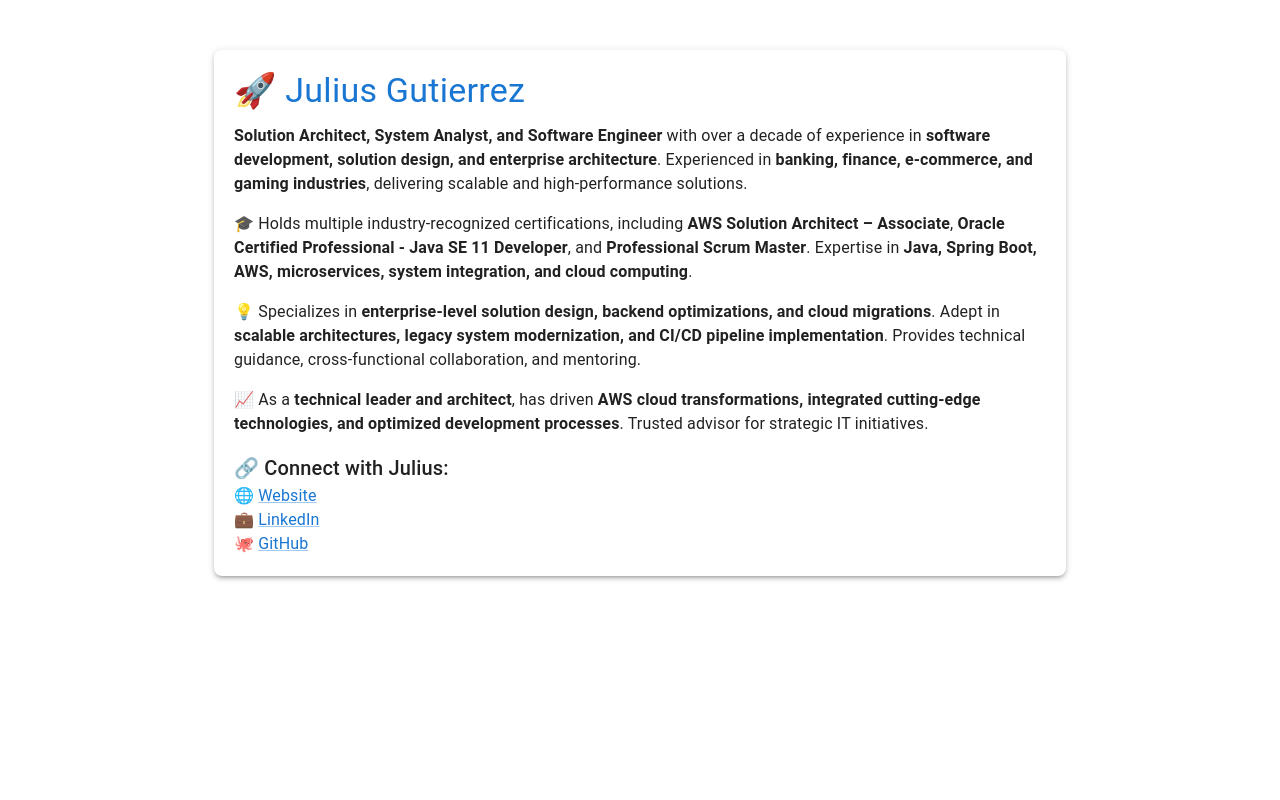
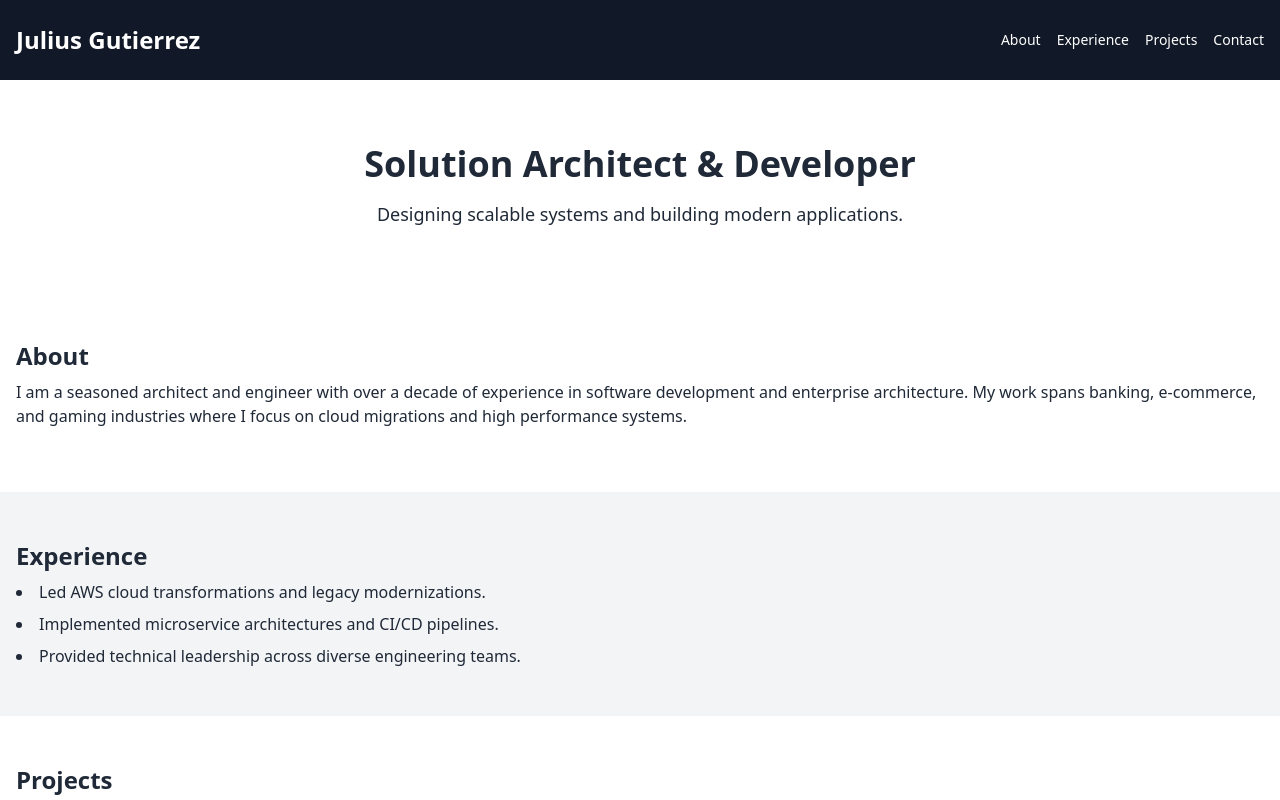
Before and after one commit to juliusgutierrez/juliusgutierrez.github.io, a React (Create React App) app: page / in a window 1280 px wide. Shown: the top 800 px of the page. Built offline with nearby package versions, Linux system fonts and the light colour scheme.

Commit message:
Refactor site with Tailwind sections

```diff
--- a/package.json
+++ b/package.json
@@ -4,10 +4,6 @@
   "version": "0.1.0",
   "private": true,
   "dependencies": {
-    "@emotion/react": "^11.14.0",
-    "@emotion/styled": "^11.14.0",
-    "@mui/icons-material": "^6.4.5",
-    "@mui/material": "^6.4.5",
     "@testing-library/dom": "^10.4.0",
     "@testing-library/jest-dom": "^6.6.3",
     "@testing-library/react": "^16.2.0",
--- a/public/index.html
+++ b/public/index.html
@@ -15,6 +15,7 @@
       user's mobile device or desktop. See https://developers.google.com/web/fundamentals/web-app-manifest/
     -->
     <link rel="manifest" href="%PUBLIC_URL%/manifest.json" />
+    <script src="https://cdn.tailwindcss.com"></script>
     <!--
       Notice the use of %PUBLIC_URL% in the tags above.
       It will be replaced with the URL of the `public` folder during the build.
--- a/src/App.css
+++ /dev/null
@@ -1,22 +0,0 @@
-body {
-  font-family: Arial, sans-serif;
-  color: #333;
-  background: #f4f4f4;
-  margin: 0;
-  padding: 0;
-}
-.container {
-  max-width: 800px;
-  margin: 50px auto;
-  background: #fff;
-  padding: 20px;
-  box-shadow: 0 0 10px rgba(0, 0, 0, 0.1);
-  border-radius: 8px;
-}
-h1 {
-  color: #007bff;
-}
-.bio-section {
-  margin-bottom: 20px;
-  line-height: 1.6;
-}
--- a/src/App.tsx
+++ b/src/App.tsx
@@ -1,46 +1,57 @@
-import React from "react";
-import { Container, Typography, Paper, Link } from "@mui/material";
+import React from 'react';
 
 const App: React.FC = () => {
   return (
-    <Container maxWidth="md" style={{ marginTop: "50px" }}>
-      <Paper elevation={3} style={{ padding: "20px", borderRadius: "8px" }}>
-        <Typography variant="h4" color="primary" gutterBottom>
-          🚀 Julius Gutierrez
-        </Typography>
+    <div className="font-sans text-gray-800">
+      <header className="bg-gray-900 text-white py-6">
+        <nav className="container mx-auto flex justify-between items-center px-4">
+          <h1 className="text-2xl font-bold">Julius Gutierrez</h1>
+          <ul className="flex space-x-4 text-sm">
+            <li><a href="#about" className="hover:underline">About</a></li>
+            <li><a href="#experience" className="hover:underline">Experience</a></li>
+            <li><a href="#projects" className="hover:underline">Projects</a></li>
+            <li><a href="#contact" className="hover:underline">Contact</a></li>
+          </ul>
+        </nav>
+      </header>
 
-        <Typography variant="body1" paragraph>
-          <strong>Solution Architect, System Analyst, and Software Engineer</strong> with over a decade of
-          experience in <strong>software development, solution design, and enterprise architecture</strong>.
-          Experienced in <strong>banking, finance, e-commerce, and gaming industries</strong>, delivering scalable
-          and high-performance solutions.
-        </Typography>
+      <section className="container mx-auto px-4 py-16 text-center" id="hero">
+        <h2 className="text-4xl font-extrabold mb-4">Solution Architect & Developer</h2>
+        <p className="text-lg">Designing scalable systems and building modern applications.</p>
+      </section>
 
-        <Typography variant="body1" paragraph>
-          🎓 Holds multiple industry-recognized certifications, including <strong>AWS Solution Architect – Associate</strong>,
-          <strong> Oracle Certified Professional - Java SE 11 Developer</strong>, and <strong>Professional Scrum Master</strong>.
-          Expertise in <strong>Java, Spring Boot, AWS, microservices, system integration, and cloud computing</strong>.
-        </Typography>
+      <section className="container mx-auto px-4 py-12" id="about">
+        <h3 className="text-2xl font-semibold mb-2">About</h3>
+        <p className="mb-4">I am a seasoned architect and engineer with over a decade of experience in software development and enterprise architecture. My work spans banking, e-commerce, and gaming industries where I focus on cloud migrations and high performance systems.</p>
+      </section>
 
-        <Typography variant="body1" paragraph>
-          💡 Specializes in <strong>enterprise-level solution design, backend optimizations, and cloud migrations</strong>.
-          Adept in <strong>scalable architectures, legacy system modernization, and CI/CD pipeline implementation</strong>.
-          Provides technical guidance, cross-functional collaboration, and mentoring.
-        </Typography>
+      <section className="bg-gray-100 py-12" id="experience">
+        <div className="container mx-auto px-4">
+          <h3 className="text-2xl font-semibold mb-2">Experience</h3>
+          <ul className="list-disc list-inside space-y-2">
+            <li>Led AWS cloud transformations and legacy modernizations.</li>
+            <li>Implemented microservice architectures and CI/CD pipelines.</li>
+            <li>Provided technical leadership across diverse engineering teams.</li>
+          </ul>
+        </div>
+      </section>
 
-        <Typography variant="body1" paragraph>
-          📈 As a <strong>technical leader and architect</strong>, has driven <strong>AWS cloud transformations, integrated
-          cutting-edge technologies, and optimized development processes</strong>. Trusted advisor for strategic IT initiatives.
-        </Typography>
+      <section className="container mx-auto px-4 py-12" id="projects">
+        <h3 className="text-2xl font-semibold mb-2">Projects</h3>
+        <p className="mb-4">Check out my work on <a href="https://github.com/juliusgutierrez" className="text-blue-600 hover:underline" target="_blank" rel="noopener noreferrer">GitHub</a>.</p>
+      </section>
 
-        <Typography variant="h6">🔗 Connect with Julius:</Typography>
-        <Typography variant="body1">
-          🌐 <Link href="http://www.juliusgutierrez.com" target="_blank">Website</Link><br />
-          💼 <Link href="https://www.linkedin.com/in/julius-gutierrez-47302298" target="_blank">LinkedIn</Link><br />
-          🐙 <Link href="https://github.com/juliusgutierrez" target="_blank">GitHub</Link>
-        </Typography>
-      </Paper>
-    </Container>
+      <section className="bg-gray-100 py-12" id="contact">
+        <div className="container mx-auto px-4">
+          <h3 className="text-2xl font-semibold mb-2">Contact</h3>
+          <p>Feel free to reach out via <a href="https://www.linkedin.com/in/julius-gutierrez-47302298" className="text-blue-600 hover:underline" target="_blank" rel="noopener noreferrer">LinkedIn</a>.</p>
+        </div>
+      </section>
+
+      <footer className="text-center text-sm py-4 bg-gray-900 text-white">
+        © {new Date().getFullYear()} Julius Gutierrez
+      </footer>
+    </div>
   );
 };
 
--- a/src/index.css
+++ b/src/index.css
@@ -1,13 +1,3 @@
 body {
   margin: 0;
-  font-family: -apple-system, BlinkMacSystemFont, 'Segoe UI', 'Roboto', 'Oxygen',
-    'Ubuntu', 'Cantarell', 'Fira Sans', 'Droid Sans', 'Helvetica Neue',
-    sans-serif;
-  -webkit-font-smoothing: antialiased;
-  -moz-osx-font-smoothing: grayscale;
 }
-
-code {
-  font-family: source-code-pro, Menlo, Monaco, Consolas, 'Courier New',
-    monospace;
-}
```
